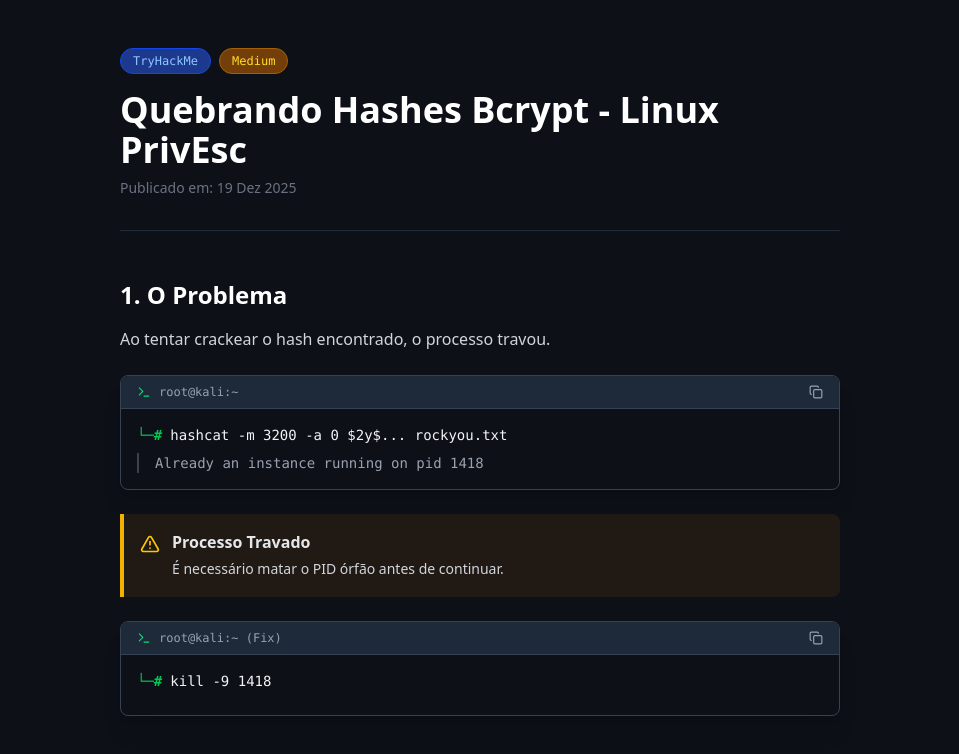
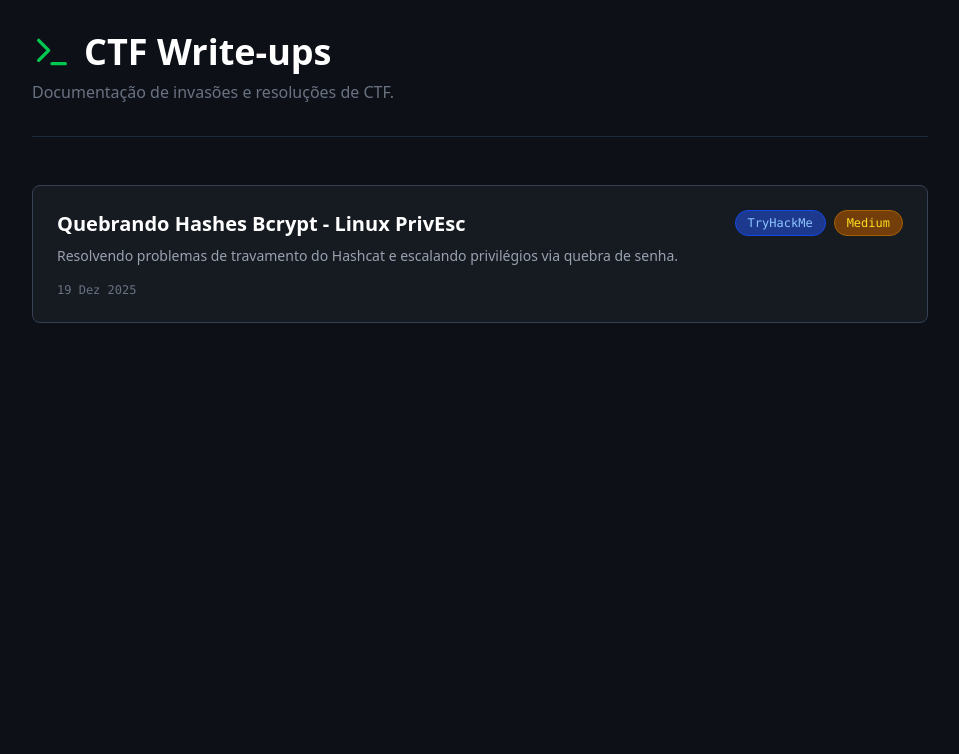
Before and after one commit to JoaoOliveira-Dev/pages, a React (Vite) app: page / in a window 1280 px wide. Shown: the top 754 px of the page, without its empty margins (160-1119 px from the left). Built offline with nearby package versions, Linux system fonts and the light colour scheme.

Commit message:
pagina de home e lista de writeups

```diff
--- a/package.json
+++ b/package.json
@@ -16,7 +16,8 @@
     "@tailwindcss/vite": "^4.1.18",
     "lucide-react": "^0.562.0",
     "react": "^19.2.0",
-    "react-dom": "^19.2.0"
+    "react-dom": "^19.2.0",
+    "react-router-dom": "^7.11.0"
   },
   "devDependencies": {
     "@eslint/js": "^9.39.1",
--- a/src/App.tsx
+++ b/src/App.tsx
@@ -1,33 +1,21 @@
-import { WriteUpLayout, TerminalBlock, Callout } from './components/WriteUpComponents';
+import { HashRouter, Routes, Route } from 'react-router-dom';
+import Home from './pages/home';
+import HashcatCrash from './pages/writeups/HashcatCrash';
 
 function App() {
   return (
-    <WriteUpLayout
-      title="Quebrando Hashes Bcrypt - Linux PrivEsc"
-      platform="TryHackMe"
-      difficulty="Medium"
-      date="19 Dez 2025"
-    >
-      <h2 className="text-2xl font-bold text-white mt-8 mb-4">1. O Problema</h2>
-      <p className="mb-4">
-        Ao tentar crackear o hash encontrado, o processo travou.
-      </p>
+    <HashRouter>
+      <Routes>
+        {/* Rota da Página Inicial */}
+        <Route path="/" element={<Home />} />
 
-      <TerminalBlock
-        command="hashcat -m 3200 -a 0 $2y$... rockyou.txt"
-        output="Already an instance running on pid 1418"
-      />
+        {/* Rotas dos Write-ups */}
+        <Route path="/writeup/hashcat-fix" element={<HashcatCrash />} />
 
-      <Callout type="warning" title="Processo Travado">
-        É necessário matar o PID órfão antes de continuar.
-      </Callout>
-
-      <TerminalBlock
-        command="kill -9 1418"
-        title="root@kali:~ (Fix)"
-      />
-
-    </WriteUpLayout>
+        {/* Exemplo de futuro write-up */}
+        {/* <Route path="/writeup/sql-injection" element={<SqlInjectionPage />} /> */}
+      </Routes>
+    </HashRouter>
   );
 }
 
--- /dev/null
+++ b/src/pages/home.tsx
@@ -0,0 +1,47 @@
+import { Link } from 'react-router-dom';
+import { Badge } from '../components/WriteUpComponents';
+import { Terminal } from 'lucide-react';
+
+const Home = () => {
+  return (
+    <div className="min-h-screen bg-[#0d1117] text-gray-300 font-sans p-8">
+      <div className="max-w-4xl mx-auto">
+        <header className="mb-12 border-b border-gray-800 pb-8">
+          <h1 className="text-4xl font-bold text-white mb-2 flex items-center gap-3">
+            <Terminal className="text-green-500" size={40} />
+            CTF Write-ups
+          </h1>
+          <p className="text-gray-500">Documentação de invasões e resoluções de CTF.</p>
+        </header>
+
+        <div className="grid gap-4">
+          {/* --- ITEM 1: Card do Write-up --- */}
+          <Link to="/writeup/hashcat-fix" className="block group">
+            <div className="bg-[#161b22] border border-gray-700 rounded-lg p-6 hover:border-green-500 transition-colors">
+              <div className="flex justify-between items-start mb-2">
+                <h2 className="text-xl font-bold text-white group-hover:text-green-400 transition-colors">
+                  Quebrando Hashes Bcrypt - Linux PrivEsc
+                </h2>
+                <div className="flex gap-2">
+                  <Badge type="platform">TryHackMe</Badge>
+                  <Badge type="medium">Medium</Badge>
+                </div>
+              </div>
+              <p className="text-gray-400 text-sm mb-4">
+                Resolvendo problemas de travamento do Hashcat e escalando privilégios via quebra de senha.
+              </p>
+              <div className="text-xs text-gray-500 font-mono">
+                19 Dez 2025
+              </div>
+            </div>
+          </Link>
+
+          {/* Adicione novos cards aqui conforme for escrevendo */}
+
+        </div>
+      </div>
+    </div>
+  );
+};
+
+export default Home;
--- /dev/null
+++ b/src/pages/writeups/HashcatCrash.tsx
@@ -0,0 +1,33 @@
+import { Link } from 'react-router-dom';
+import { ArrowLeft } from 'lucide-react';
+import { WriteUpLayout, TerminalBlock } from '../../components/WriteUpComponents';
+
+const HashcatCrash = () => {
+  return (
+    <WriteUpLayout
+      title="Quebrando Hashes Bcrypt"
+      platform="TryHackMe"
+      difficulty="Medium"
+      date="19 Dez 2025"
+    >
+      <Link to="/" className="inline-flex items-center text-green-400 hover:text-green-300 mb-6 no-underline font-mono text-sm">
+        <ArrowLeft size={16} className="mr-2" />
+        Voltar para a lista
+      </Link>
+
+      {/* ... Todo o conteúdo do Write-up que fizemos antes ... */}
+      <h2 className="text-2xl font-bold text-white mt-8 mb-4">1. O Problema</h2>
+      <p>Texto do writeup...</p>
+
+      <TerminalBlock
+        command="hashcat -m 3200 -a 0 $2y$... rockyou.txt"
+        output="Already an instance running on pid 1418"
+      />
+
+      {/* ... Restante do conteúdo ... */}
+
+    </WriteUpLayout>
+  );
+};
+
+export default HashcatCrash;
```
Also changed, not shown: 1 other file (tests, documents, lock files or other folders).
